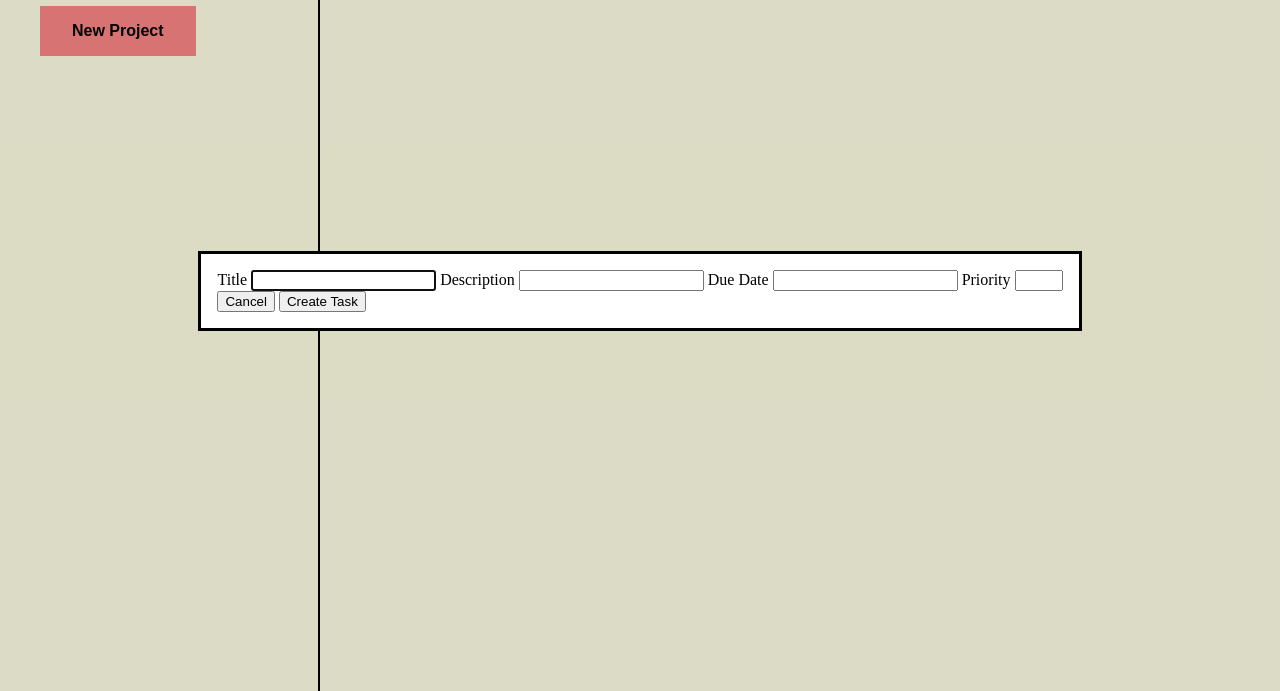
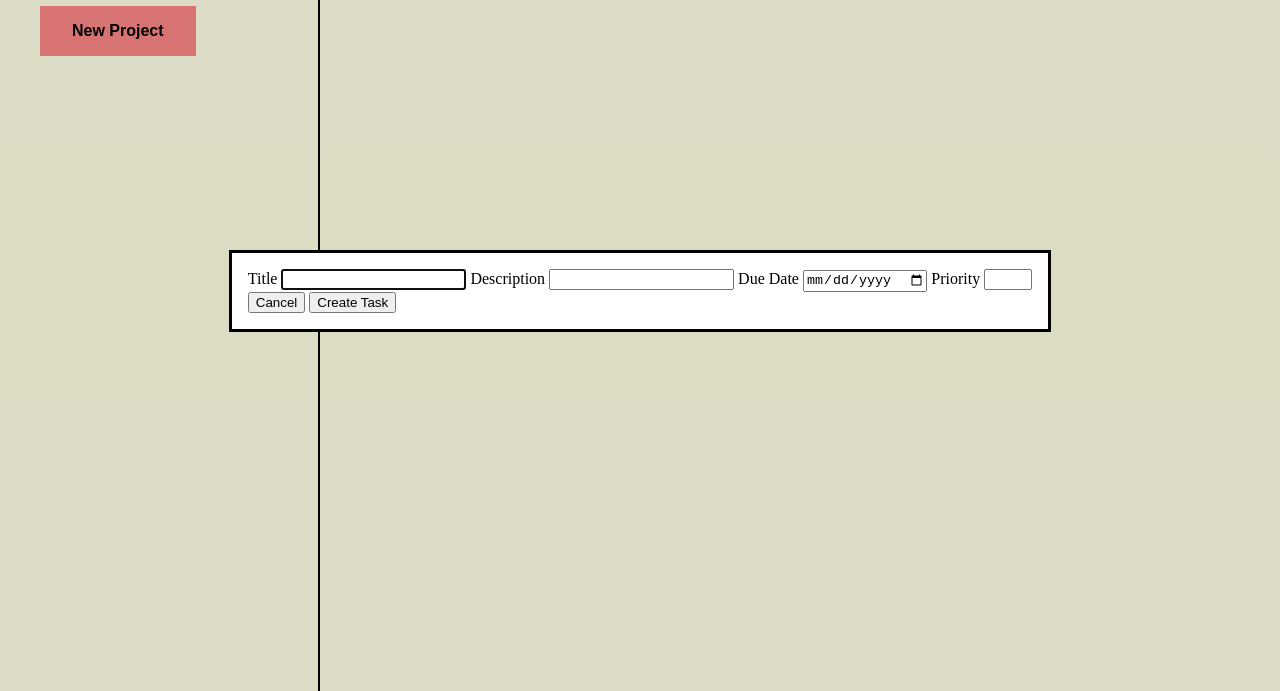
Before and after one commit to wadhwashivam/TODO-List-TOP, a website built with webpack: page src/template.html in a window 1280 px wide. Both pictures are taken after a click on the button "New Task". Shown: the part 109-800 px from the top of the page. Built offline with nearby package versions, Linux system fonts and the light colour scheme.

Commit message:
Getting the value of dialog box

```diff
--- a/src/template.html
+++ b/src/template.html
@@ -39,20 +39,21 @@
                     <form>
                         <div>
                             <label>Title</label>
-                            <input type="text">
+                            <input type="text" id="taskTitle">
                             <label>Description</label>
-                            <input type="text">
+                            <input type="text" id="taskDescription">
                             <label>Due Date</label>
-                            <input type="datetime">
+                            <input type="date" id="taskDueDate">
                             <label>Priority</label>
-                            <input type="number" min="1" max="4">
+                            <input type="number" min="1" max="4" id="taskPriority">
                         </div>
                         <div>
                             <button value="cancelTask">Cancel</button>
-                            <button value="createTask">Create Task</button>
+                            <button value="createTask" id="confirmButton">Create Task</button>
                         </div>
                     </form>
                 </dialog>
+                <output></output>
                 <button class="newTaskButton ">New Task</button>
             </div>
         </div>
--- a/src/ui.js
+++ b/src/ui.js
@@ -2,11 +2,22 @@
 
 const newTask = document.querySelector(".newTaskButton");
 const newTaskDialog = document.getElementById("newTaskDialog");
+const confirmButton = document.getElementById("confirmButton");
+const outputBox = document.querySelector("output");
 
 newTask.addEventListener("click", () => {
     newTaskDialog.showModal();
 });
 
+confirmButton.addEventListener("click", (event) => {
+    event.preventDefault();
+    newTaskDialog.close();
+});
+
+let taskTitle = document.querySelector("#taskTitle").value;
+let taskDescription = document.querySelector("#taskDescription").value;
+let taskPriority = document.querySelector("#taskDueDate").value;
+let taskDueDate = document.querySelector("#taskPriority").value;
 
 
 
```
